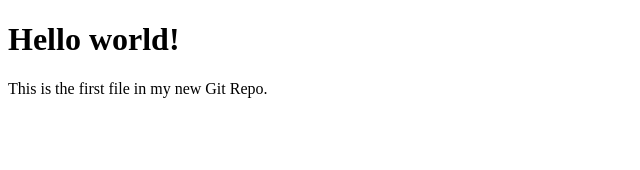
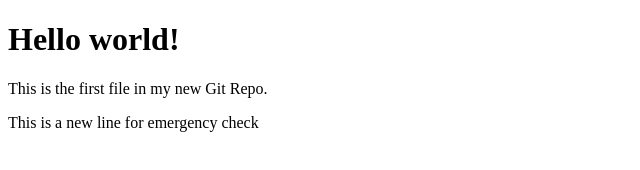
Before and after one commit to colorful8324/colorful, a plain HTML site: page index.html in a window 1280 px wide. Shown: the whole page, without its empty margins (0-640 px from the left). Drawn offline with Linux system fonts and the light colour scheme.

Commit message:
commit master for merge branch check

```diff
--- a/index.html
+++ b/index.html
@@ -7,6 +7,7 @@
 
 <h1>Hello world!</h1>
 <p>This is the first file in my new Git Repo.</p>
+<p>This is a new line for emergency check</p>
 
 </body>
 </html>
```
